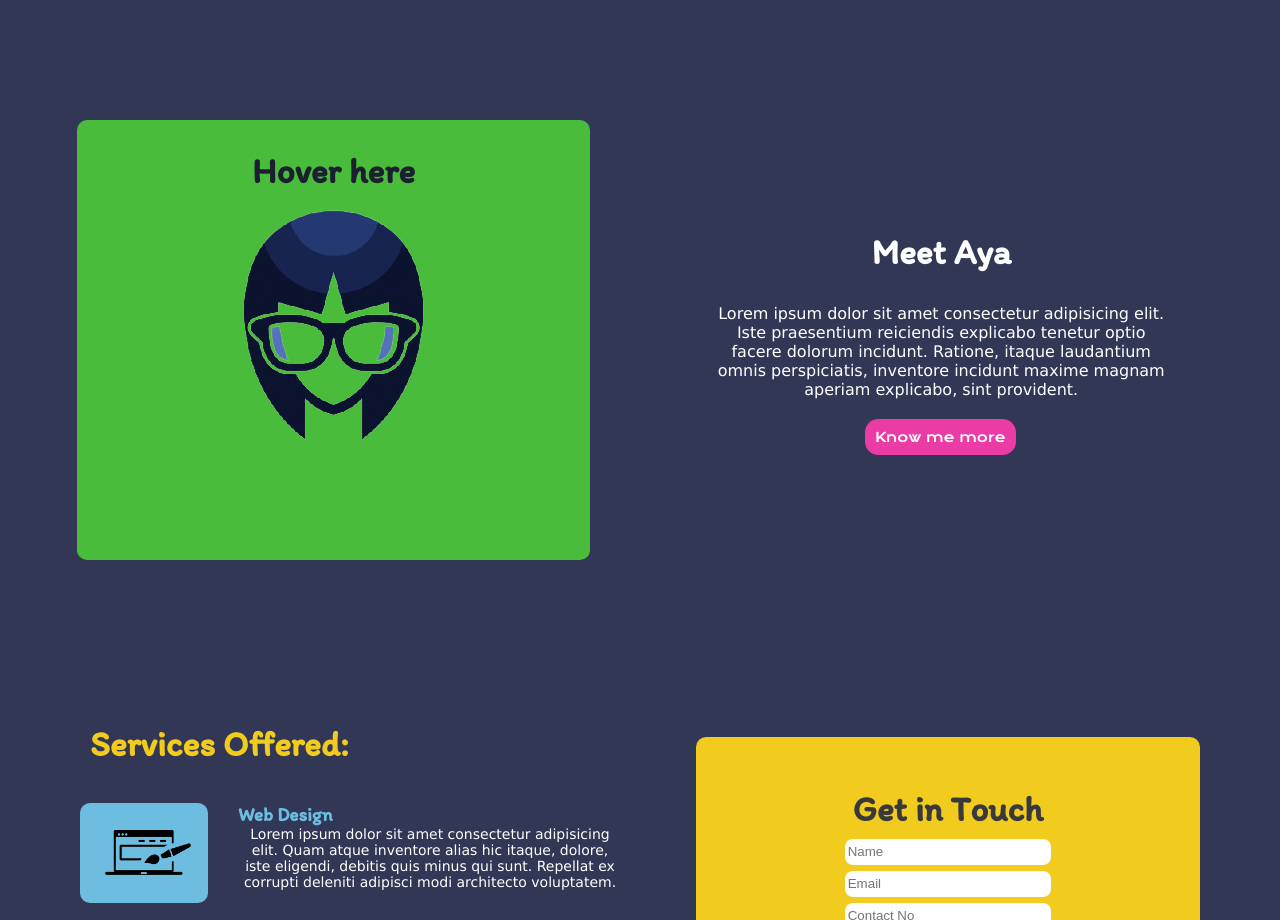
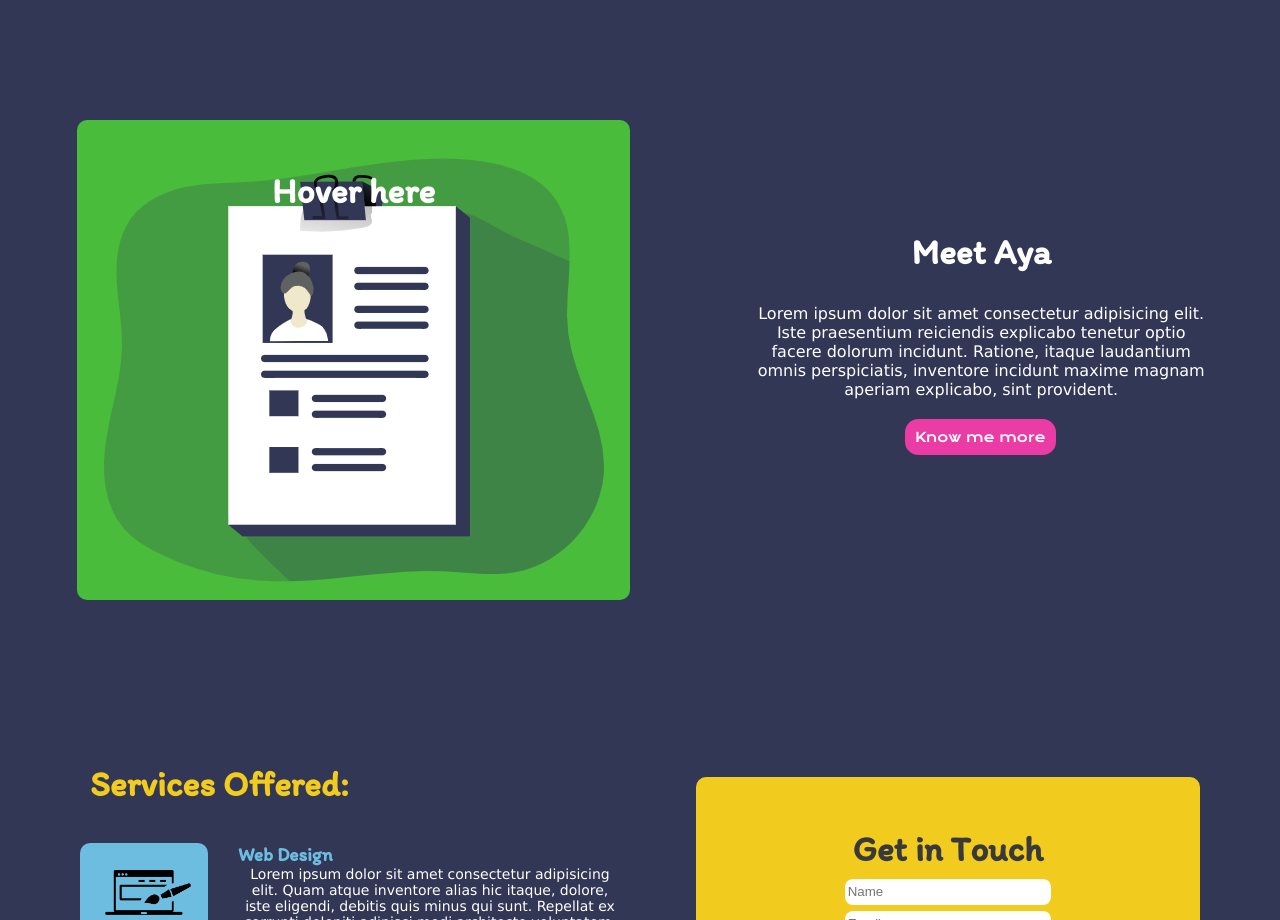
Before and after one commit to AyaNagasaka/Portfolio-Website, a plain HTML site: page index.html in a window 1280 px wide. Shown: the part 1480-2400 px from the top of the page. Drawn offline with nearby package versions, Linux system fonts and the light colour scheme.

Commit message:
Update style.css

```diff
--- a/CSS/style.css
+++ b/CSS/style.css
@@ -266,18 +266,14 @@ footer {
     width: 37%;
     float: left;
     background-color: #49BC3B;
-    padding: 20px;
     margin: 6%;
     height: 400px;
+    padding: 40px;
     border-radius: 10px;
-    background-image: url('../images/geek-girl.png');
+    background-image: url('../images/about-me.png');
     background-repeat: no-repeat;
     background-position:top;
     position: relative;
-}
-
-.container-left h2 {
-    color: #1c1f30;
 }
 
 .overlay-left {
```
